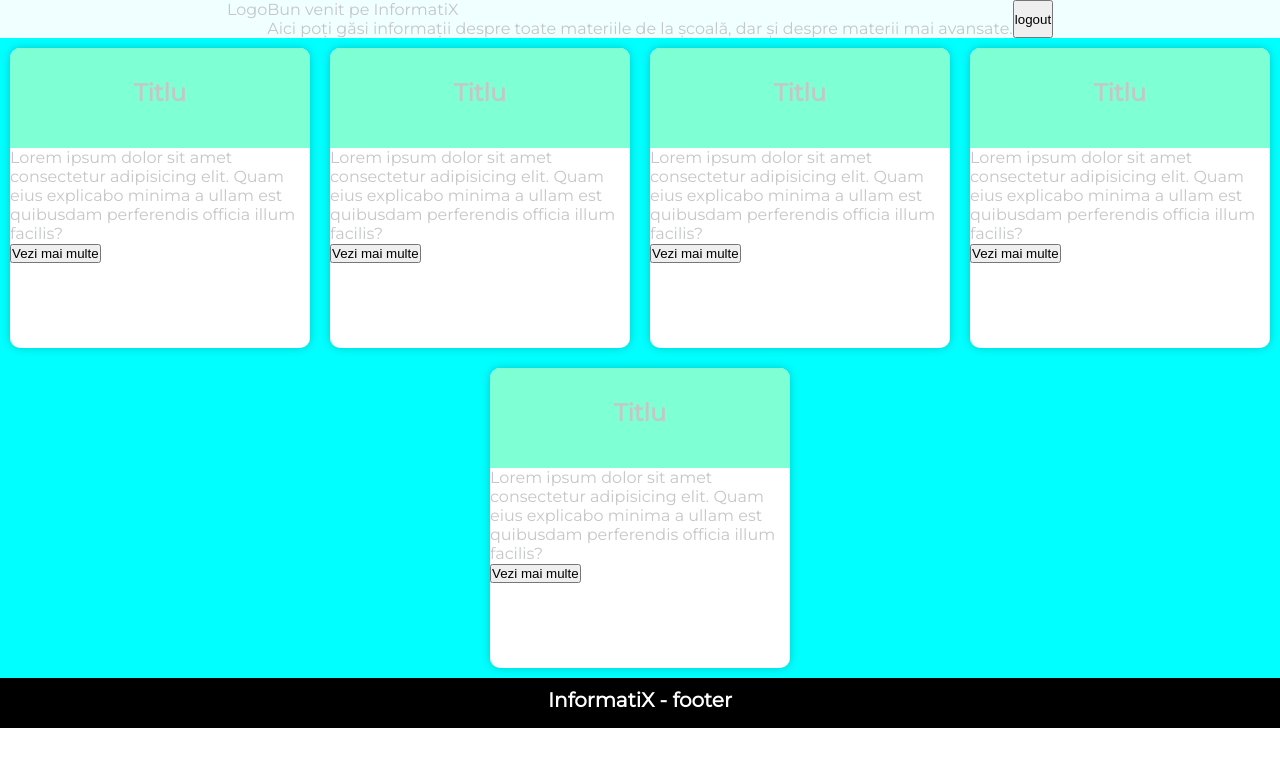
After one commit to StefanUAIC/FII-TW, a web app: file home.html in a window 1280 px wide. The commit adds this page. Shown: the top 767 px of the page. Run offline with its HTML, style and script files only (its server is not run), Linux system fonts and the light colour scheme.

Commit message:
add basic home page layout

```diff
--- /dev/null
+++ b/home.html
@@ -0,0 +1,69 @@
+<!DOCTYPE html>
+<html lang="en">
+<head>
+    <meta charset="UTF-8">
+    <meta http-equiv="X-UA-Compatible" content="IE=edge">
+    <meta name="viewport" content="width=device-width, initial-scale=1.0">
+    <link rel="stylesheet" href="styles/home.css">
+    <link rel="preconnect" href="https://fonts.googleapis.com">
+    <link rel="preconnect" href="https://fonts.gstatic.com" crossorigin>
+    <link href="https://fonts.googleapis.com/css2?family=Montserrat&display=swap" rel="stylesheet">
+    <title>InformatiX - Bun venit!</title>
+</head>
+<body>
+    <section class="top-container">
+        <div class="logo">
+            Logo
+        </div>
+        <div class="description">
+           <p class="welcome">Bun venit pe InformatiX</p>
+            <p class="description">Aici poți găsi informații despre toate materiile de la școală, dar și despre materii mai avansate.</p>
+        </div>
+        <button class="logout-button">logout</button>
+    </section>
+    <section class="main-container">
+
+        <div class="card">
+            <div class="card-image problem-select">
+                <h2>Titlu</h2>
+            </div>
+            <p>Lorem ipsum dolor sit amet consectetur adipisicing elit. Quam eius explicabo minima a ullam est quibusdam perferendis officia illum facilis?</p>
+            <button class="button">Vezi mai multe</button>
+        </div>
+
+        <div class="card">
+            <div class="card-image problem-select">
+                <h2>Titlu</h2>
+            </div>
+            <p>Lorem ipsum dolor sit amet consectetur adipisicing elit. Quam eius explicabo minima a ullam est quibusdam perferendis officia illum facilis?</p>
+            <button class="button">Vezi mai multe</button>
+        </div>
+
+        <div class="card">
+            <div class="card-image problem-select">
+                <h2>Titlu</h2>
+            </div>
+            <p>Lorem ipsum dolor sit amet consectetur adipisicing elit. Quam eius explicabo minima a ullam est quibusdam perferendis officia illum facilis?</p>
+            <button class="button">Vezi mai multe</button>
+        </div>
+
+        <div class="card">
+            <div class="card-image problem-select">
+                <h2>Titlu</h2>
+            </div>
+            <p>Lorem ipsum dolor sit amet consectetur adipisicing elit. Quam eius explicabo minima a ullam est quibusdam perferendis officia illum facilis?</p>
+            <button class="button">Vezi mai multe</button>
+        </div>
+
+        <div class="card">
+            <div class="card-image problem-select">
+                <h2>Titlu</h2>
+            </div>
+            <p>Lorem ipsum dolor sit amet consectetur adipisicing elit. Quam eius explicabo minima a ullam est quibusdam perferendis officia illum facilis?</p>
+            <button class="button">Vezi mai multe</button>
+        </div>
+
+    </section>
+    <section class="footer">InformatiX - footer</footer>
+</body>
+</html>
--- a/index.html
+++ b/index.html
@@ -13,7 +13,7 @@
 <body>
     <div class="main-container">
 
-            <form action="index.html" method="" class="login-form">
+            <form action="home.html" method="" class="login-form">
                 <p class="title">InformatiX - Intră în cont</p>
                 <div class="separator"></div>
                 <label>Utilizator</label>
--- /dev/null
+++ b/styles/home.css
@@ -0,0 +1,83 @@
+*{
+    margin: 0;
+    padding: 0;
+    box-sizing: border-box;
+}
+
+/*
+    Color scheme:
+
+    #0B0C10 - negru ish
+    #1F2833 - gri inchis
+    #C5C6C7 - gri deschis
+    #66FCF1 - turcoaz deschis
+    #45A29E - turcoaz inchis
+*/
+
+/* Change the colouring to respect the color scheme */
+
+
+body{
+    display: flex;
+    flex-direction: column;
+    font-family: 'Montserrat', sans-serif;
+    color: #C5C6C7;
+}
+
+.main-container{
+    width: 100%;
+    background-color: aqua;
+    display: flex;
+    flex-direction: row;
+    flex-wrap: wrap;
+    justify-content: center;
+}
+
+.footer{
+    width: 100%;
+    height: 50px;
+    background-color: #000;
+    color: #fff;
+    padding: 10px;
+    text-align: center;
+    font-size: 20px;
+    font-weight: bold;
+}
+
+.top-container{
+    display: flex;
+    justify-content: center;
+    background-color: azure;
+}
+
+.cards-container{
+    display: flex;
+    flex-direction: row;
+    justify-content: center;
+    background-color: blue;
+    flex-wrap: wrap;
+}
+
+.card{
+    width: 300px;
+    height: 300px;
+    background-color: #fff;
+    margin: 10px;
+    border-radius: 10px;
+    box-shadow: 0 0 10px 0 rgba(0,0,0,0.2);
+}
+
+.card-image{
+    text-align: center;
+    background-color: aquamarine;
+    height: 100px;
+    border-radius: 10px 10px 0 0;
+}
+
+.card-image h2{
+    padding-top: 30px;
+}
+
+.card:hover{
+    box-shadow: 0 0 10px 0 rgba(0,0,0,0.5);
+}
```
Also changed, not shown: styles/register.css (+7 -0 lines).
